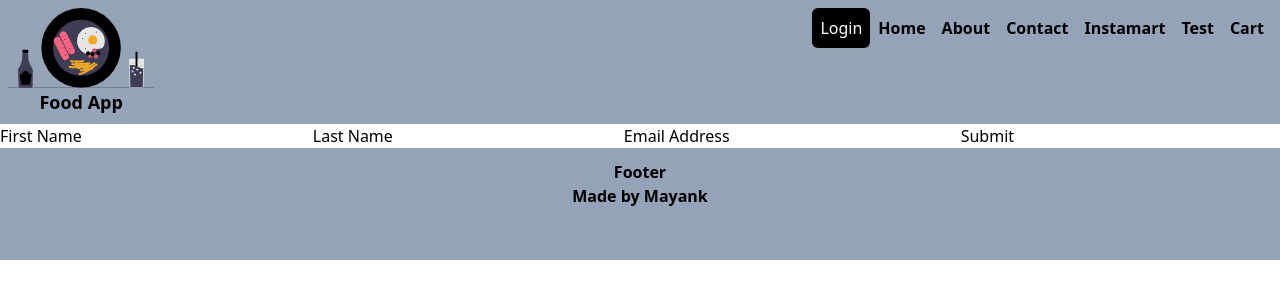
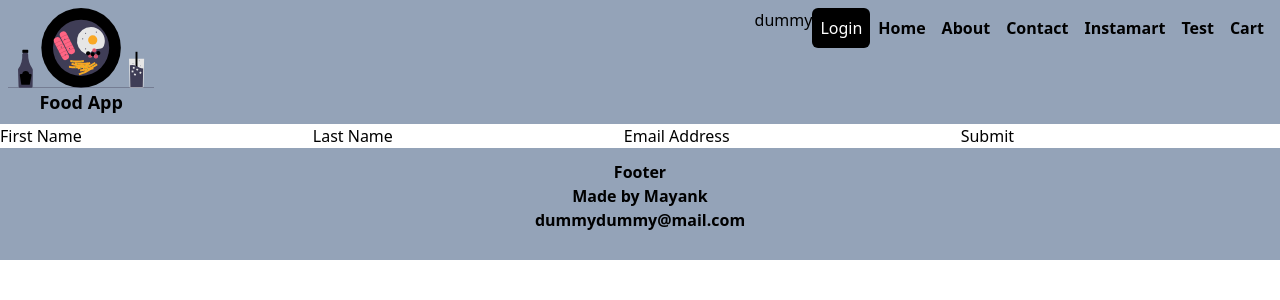
Before and after one commit to MayankMukul/namaste-food-app, a React (Vite) app: page / in a window 1280 px wide. Shown: the top 300 px of the page. Built offline with nearby package versions, Linux system fonts and the light colour scheme.

Commit message:
userContext

```diff
--- a/src/components/Footer.js
+++ b/src/components/Footer.js
@@ -1,8 +1,14 @@
+import {useContext} from 'react';
+import UserContext from '../utils/UserContext.js';
 function Footer() {
+    const { user } = useContext(UserContext);
+
     return (
         <div className="footer h-28 bg-neutral-300 md:bg-slate-400 text-center font-semibold p-3">
             Footer<br/>
-            Made by Mayank
+            Made by Mayank<br/>
+            <span>{user.name}</span>
+            <span>{user.email}</span>
         </div>
      );
 }
--- a/src/components/Navbar.js
+++ b/src/components/Navbar.js
@@ -1,13 +1,14 @@
-import { useState } from "react";
+import { useState, useContext } from "react";
 import  logo  from "../assests/food.svg";
 import { Link } from "react-router-dom";
-import Contact from './Contact.js'
-import About from './About';
+import UserContext from '../utils/UserContext.js';
+// import Contact from './Contact.js'
+// import About from './About';
 
 
 function Navbar() {
     const [logged, setlogged] = useState("Login");
-
+    const {user} = useContext(UserContext);
     const logging = ()=>{
         if(logged === "Login"){
             setlogged("Logout");
@@ -24,6 +25,7 @@ function Navbar() {
 
         <div className="">
           <ul className="flex">
+            {user.name}
             <button
               className=" bg-black text-white rounded-md p-2"
               onClick={() => {
--- a/src/utils/UserContext.js
+++ b/src/utils/UserContext.js
@@ -1,7 +1,7 @@
 import { createContext } from 'react';
 
 const UserContext = createContext({
-    name : {
+    user : {
         name : 'dummy',
         email : 'dummy@mail.com',
     },
```
